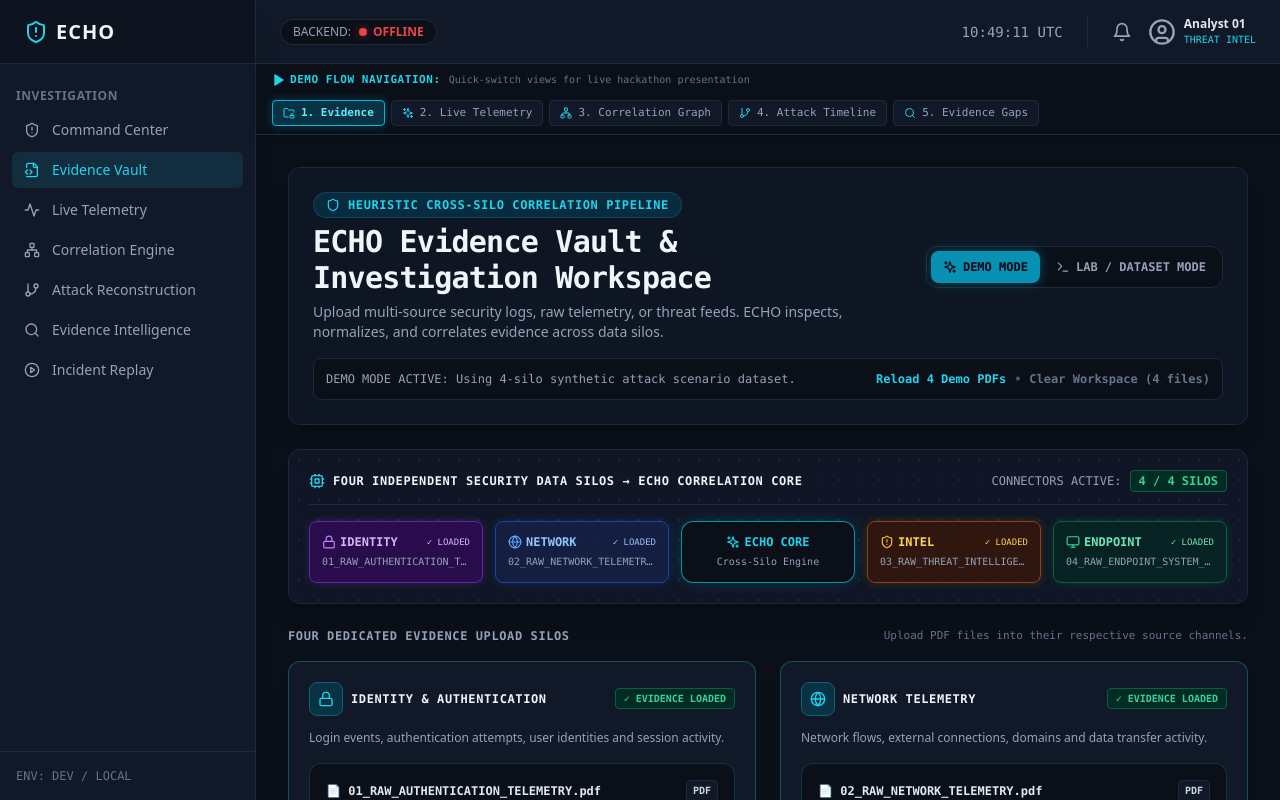
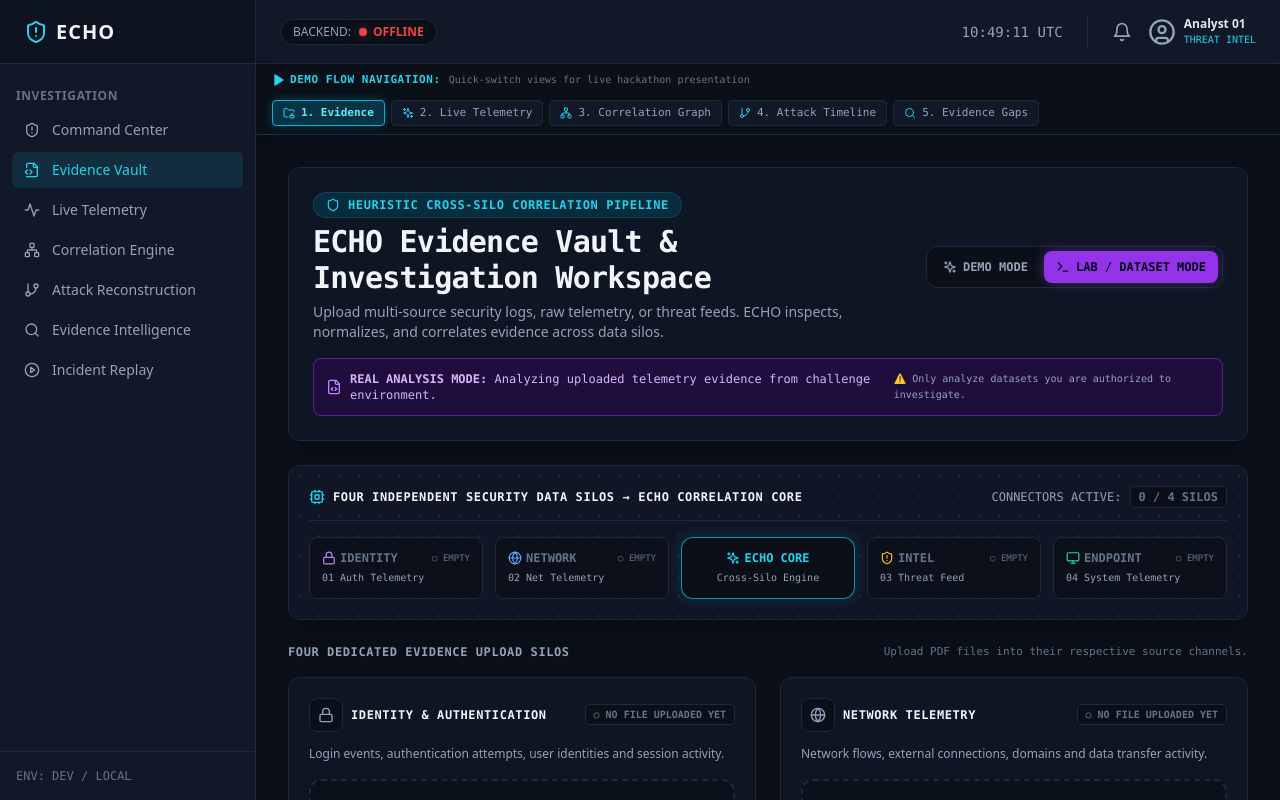
Before and after one commit to ishantmehara2-cyber/ECHO-CyberSecurity, a React (Vite) app in the folder frontend/: page /evidence-vault in a window 1280 px wide. Built offline with nearby package versions, Linux system fonts and the light colour scheme; no server answers.

Commit message:
feat: initialize Evidence Vault with clean empty drag-and-drop slots and NO FILE UPLOADED YET status

```diff
--- a/frontend/src/components/Vault/SiloCard.tsx
+++ b/frontend/src/components/Vault/SiloCard.tsx
@@ -10,7 +10,8 @@ import {
   Globe,
   ShieldAlert,
   Monitor,
-  FileText
+  FileText,
+  FileQuestion
 } from 'lucide-react';
 import { SiloSlotConfig, SiloSlotKey, UploadedEvidenceFile } from '../../types/vault';
 
@@ -116,7 +117,7 @@ export const SiloCard = ({ config, file, onUpload, onRemove, onMoveSlot }: SiloC
               ? 'bg-emerald-950 text-emerald-400 border-emerald-800'
               : 'bg-dark-900 text-slate-500 border-dark-700'
           }`}>
-            {file ? '✓ EVIDENCE LOADED' : '○ WAITING FOR DATA'}
+            {file ? '✓ EVIDENCE LOADED' : '○ NO FILE UPLOADED YET'}
           </span>
         </div>
 
@@ -158,8 +159,11 @@ export const SiloCard = ({ config, file, onUpload, onRemove, onMoveSlot }: SiloC
             <div className="text-xs font-mono font-bold text-slate-300">
               {config.uploadLabel}
             </div>
+            <div className="text-[10px] font-mono text-cyan-400 font-bold bg-cyan-950/80 px-2 py-0.5 rounded border border-cyan-800/60 flex items-center gap-1">
+              <FileQuestion className="w-3 h-3 text-cyan-400" /> NO FILE UPLOADED YET
+            </div>
             <div className="text-[10px] font-mono text-slate-500">
-              Supports: .PDF .CSV .JSON .JSONL .LOG .TXT .XML
+              Drag & Drop or Click to Upload (.PDF, .CSV, .JSON, .JSONL, .LOG, .TXT, .XML)
             </div>
           </div>
         ) : (
@@ -207,7 +211,7 @@ export const SiloCard = ({ config, file, onUpload, onRemove, onMoveSlot }: SiloC
       <div className="mt-4 pt-3 border-t border-dark-700/60 flex items-center justify-between text-[11px] font-mono">
         <span className="text-slate-500">SILO STATUS:</span>
         <span className={file ? 'text-emerald-400 font-bold' : 'text-slate-500'}>
-          {file ? '● EVIDENCE CONNECTED' : `○ ${config.emptyStatusText}`}
+          {file ? '● EVIDENCE CONNECTED' : `○ NO FILE UPLOADED YET`}
         </span>
       </div>
     </div>
--- a/frontend/src/pages/EvidenceVault.tsx
+++ b/frontend/src/pages/EvidenceVault.tsx
@@ -26,15 +26,15 @@ import { analyzeFiles, BackendAnalysisResult } from '../services/investigationSe
 import { AlertCircle, RefreshCw } from 'lucide-react';
 
 export const EvidenceVault = () => {
-  // Mode selection state: 'demo' vs 'lab'
-  const [investigationMode, setInvestigationMode] = useState<'demo' | 'lab'>('demo');
+  // Mode selection state: default to 'lab' mode (clean empty upload zone)
+  const [investigationMode, setInvestigationMode] = useState<'demo' | 'lab'>('lab');
 
-  // 4 Silo slots state
+  // 4 Silo slots initialized to empty (null) - NO pre-input hardcoded files
   const [siloFiles, setSiloFiles] = useState<Record<SiloSlotKey, UploadedEvidenceFile | null>>({
-    identity: OFFICIAL_DEMO_FILES[0],
-    network: OFFICIAL_DEMO_FILES[1],
-    threat_intel: OFFICIAL_DEMO_FILES[2],
-    endpoint: OFFICIAL_DEMO_FILES[3]
+    identity: null,
+    network: null,
+    threat_intel: null,
+    endpoint: null
   });
 
   const [currentStage, setCurrentStage] = useState<InvestigationStage>('idle');
```
